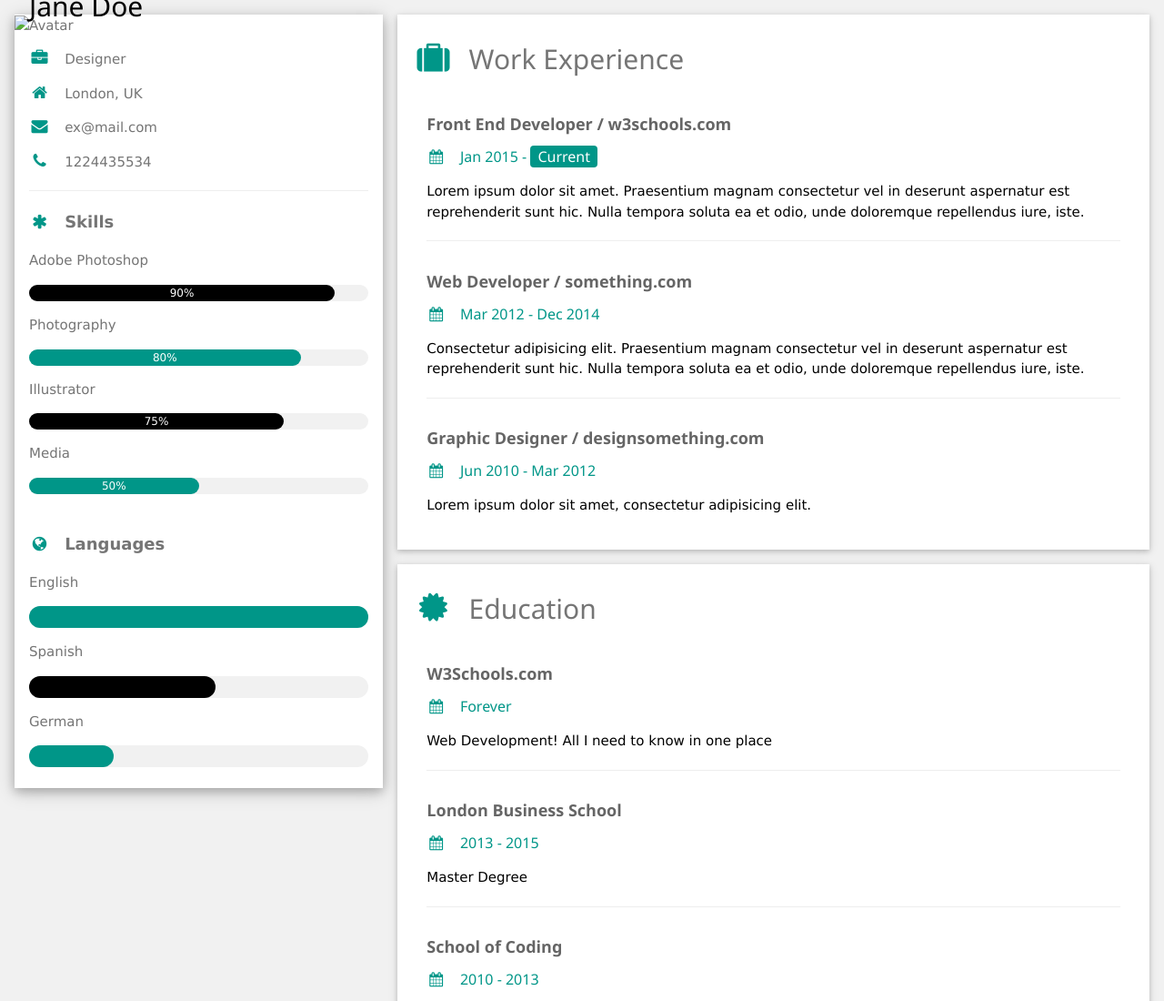
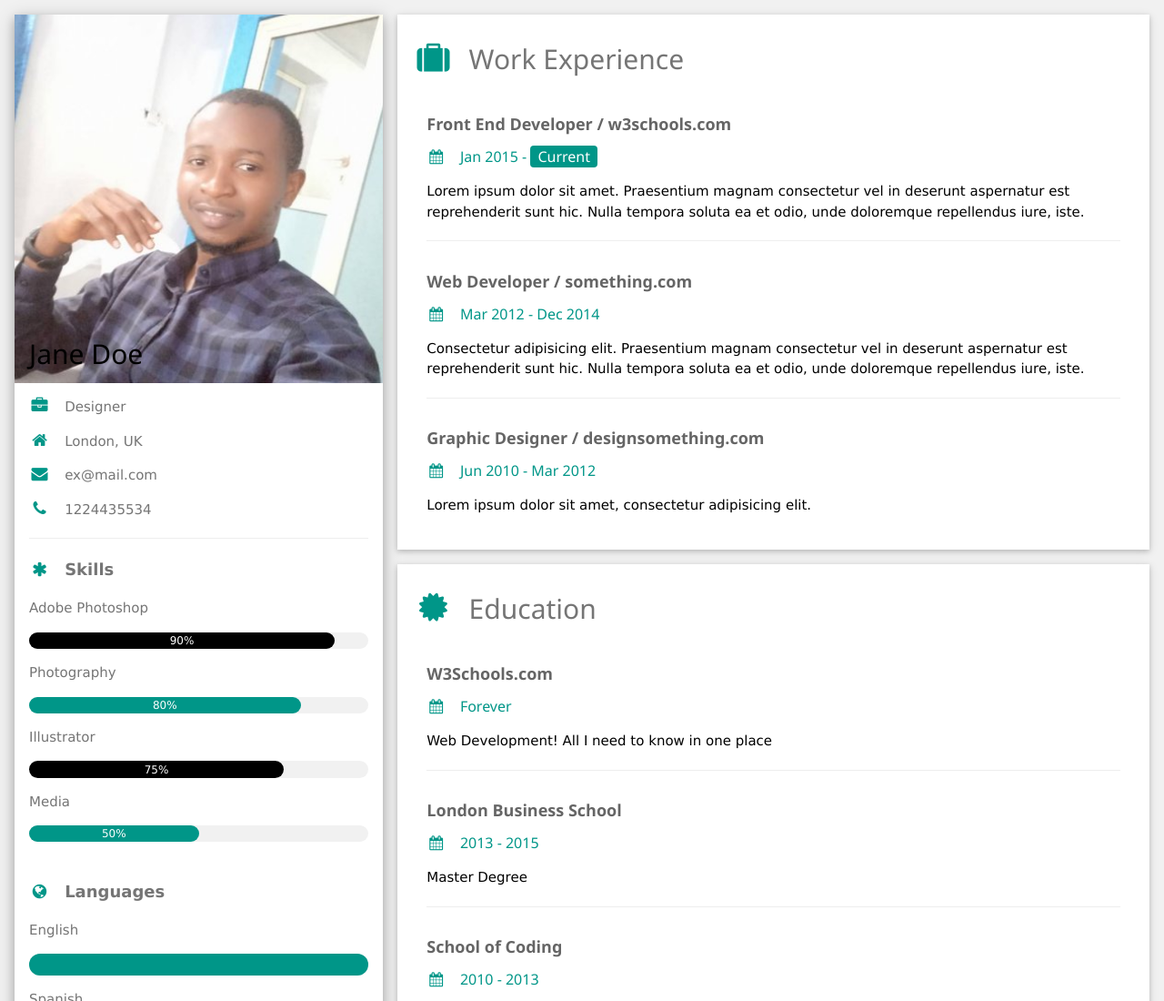
Before and after one commit to waleyc02/template, a plain HTML site: page index.html in a window 1280 px wide. Shown: the top 1100 px of the page at 91% size. Drawn offline with Linux system fonts and the light colour scheme.

Commit message:
image fix

```diff
--- a/index.html
+++ b/index.html
@@ -22,7 +22,7 @@
 
           <div class="w3-white w3-text-grey w3-card-4">
             <div class="w3-display-container">
-              <img src="/cv/images/ahmed.jpg" style="width:100%" alt="Avatar">
+              <img src="images/ahmed.jpg" style="width:100%" alt="Avatar">
               <div class="w3-display-bottomleft w3-container w3-text-black">
                 <h2>Jane Doe</h2>
               </div>
```
